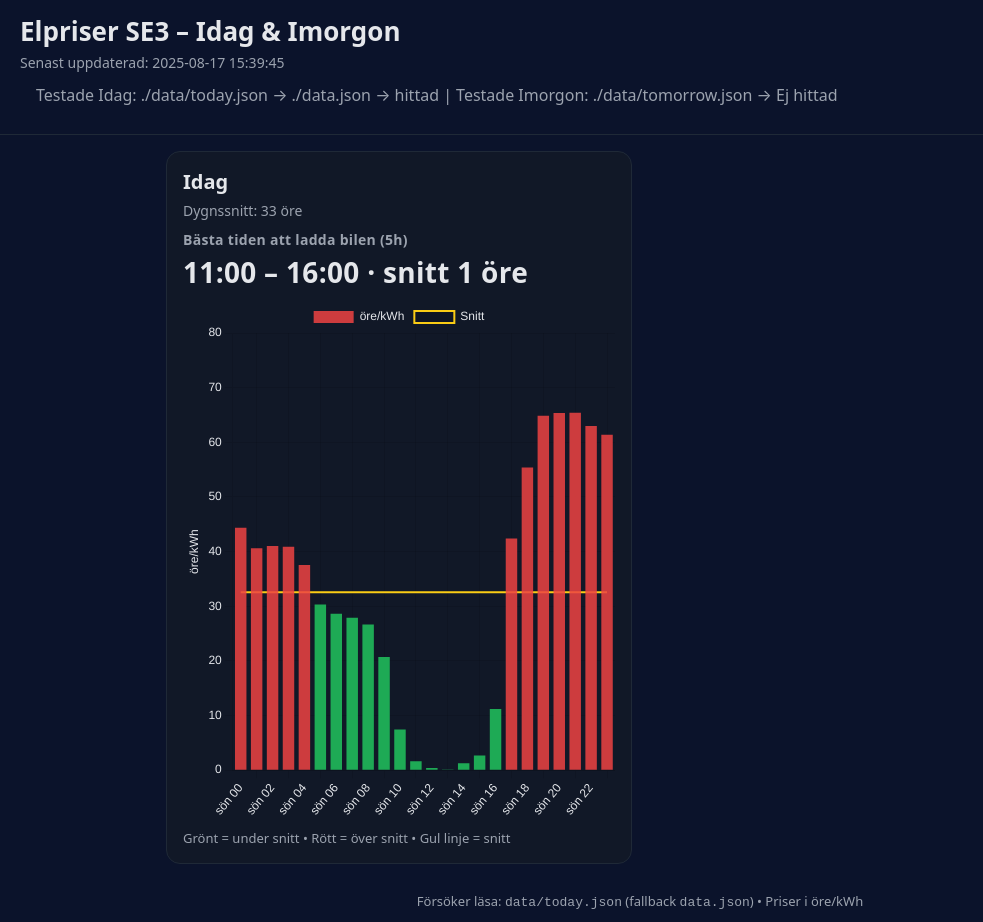
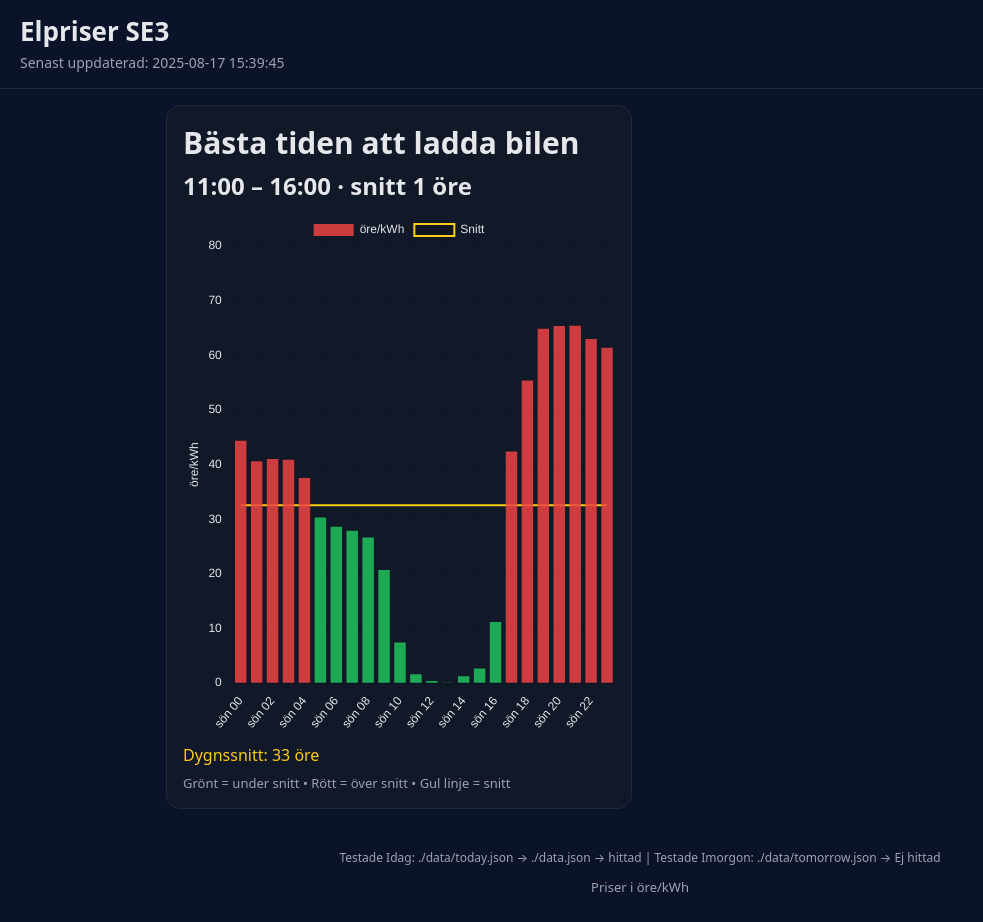
Before and after one commit to famnojo/familjens-elpris, a plain HTML site: page index.html in a window 1280 px wide. Shown: the whole page, without its empty margins (0-983 px from the left). Drawn offline with nearby package versions, Linux system fonts and the light colour scheme; no server answers.

Commit message:
Update index.html

```diff
--- a/index.html
+++ b/index.html
@@ -3,7 +3,7 @@
 <head>
   <meta charset="utf-8" />
   <meta name="viewport" content="width=device-width,initial-scale=1,viewport-fit=cover" />
-  <title>Familjens Elpris – SE3</title>
+  <title>Elpriser SE3</title>
   <script src="https://cdn.jsdelivr.net/npm/chart.js@4.4.1/dist/chart.umd.min.js"></script>
   <style>
     :root{
@@ -21,42 +21,41 @@
     .cards{ display:grid; gap:16px; grid-template-columns: 1fr; }
     @media(min-width:900px){ .cards{ grid-template-columns: 1fr 1fr; } }
     .card{ background:var(--card); border:1px solid #1f2937; border-radius:14px; padding:16px; }
-    h2{ margin:0 0 6px; font-size:20px; }
-    .meta{ color:var(--muted); font-size:14px; margin-bottom:10px; }
-    .best{ font-size: clamp(18px, 6vw, 28px); font-weight:800; letter-spacing:0.3px; margin:6px 0 10px; }
-    .best small{ font-weight:600; color:var(--muted); font-size: clamp(12px, 3.8vw, 14px); display:block; margin-bottom:4px; }
+    h2{ margin:0 0 10px; font-size:20px; }
+    .bestTitle{ font-size: clamp(20px, 7vw, 30px); font-weight:800; margin-bottom:6px; }
+    .best{ font-size: clamp(16px, 6vw, 24px); font-weight:700; margin:0 0 12px; }
     .chartwrap{ height: var(--wrapH); }
     @media (min-width:900px){ .chartwrap{ height: var(--wrapH-lg); } }
     .legend{ color:var(--muted); font-size:13px; margin-top:8px; }
+    .meanLabel{ color:var(--mean); font-size:16px; margin-top:10px; }
     .error{ background:#7f1d1d; color:#fee2e2; border:1px solid #b91c1c; border-radius:12px; padding:12px; margin:12px 0; font-size:14px; }
     footer{ text-align:center; color:var(--muted); padding:12px; font-size:13px; }
-    #status{ color:var(--muted); padding:12px 16px; }
+    #status{ color:var(--muted); padding:12px 16px; font-size:12px; }
   </style>
 </head>
 <body>
   <header>
-    <h1>Elpriser SE3 – Idag & Imorgon</h1>
+    <h1>Elpriser SE3</h1>
     <div class="sub" id="updated">Laddar…</div>
-    <div id="status">Försöker läsa datafiler…</div>
   </header>
 
   <main>
     <div class="cards">
       <!-- IDAG -->
       <section class="card" id="todayCard">
-        <h2>Idag</h2>
-        <div class="meta">Dygnssnitt: <span id="todayMean">–</span></div>
-        <div class="best"><small>Bästa tiden att ladda bilen (5h)</small><span id="todayBest">–</span></div>
+        <div class="bestTitle">Bästa tiden att ladda bilen</div>
+        <div class="best" id="todayBest">–</div>
         <div class="chartwrap"><canvas id="todayChart"></canvas></div>
+        <div class="meanLabel">Dygnssnitt: <span id="todayMean">–</span></div>
         <div class="legend">Grönt = under snitt • Rött = över snitt • Gul linje = snitt</div>
       </section>
 
       <!-- IMORGON -->
       <section class="card" id="tomorrowCard" style="display:none;">
-        <h2>Imorgon</h2>
-        <div class="meta">Dygnssnitt: <span id="tomorrowMean">–</span></div>
-        <div class="best"><small>Bästa tiden att ladda bilen (5h)</small><span id="tomorrowBest">–</span></div>
+        <div class="bestTitle">Bästa tiden att ladda bilen</div>
+        <div class="best" id="tomorrowBest">–</div>
         <div class="chartwrap"><canvas id="tomorrowChart"></canvas></div>
+        <div class="meanLabel">Dygnssnitt: <span id="tomorrowMean">–</span></div>
         <div class="legend">Grönt = under snitt • Rött = över snitt • Gul linje = snitt</div>
       </section>
     </div>
@@ -64,7 +63,10 @@
     <div id="errorBox" class="error" style="display:none;"></div>
   </main>
 
-  <footer>Försöker läsa: <code>data/today.json</code> (fallback <code>data.json</code>) • Priser i öre/kWh</footer>
+  <footer>
+    <div id="status">Försöker läsa datafiler…</div>
+    <div>Priser i öre/kWh</div>
+  </footer>
 
 <script>
 (function attachGlobalErrorTrap(){
@@ -94,17 +96,14 @@
     }
   }
 
-  // Prova idag: data/today.json -> data.json
   const triesToday = ['./data/today.json','./data.json'];
   let todayResp = null;
   for(const u of triesToday){ const r = await load(u); if(r.ok){ todayResp=r; break; } }
 
-  // Prova imorgon: data/tomorrow.json -> (valfri ersättning ur data.json om du senare vill)
   const triesTomorrow = ['./data/tomorrow.json'];
   let tomorrowResp = null;
   for(const u of triesTomorrow){ const r = await load(u); if(r.ok){ tomorrowResp=r; break; } }
 
-  // Statusrad
   const lines = [];
   lines.push('Testade Idag: ' + triesToday.join(' → ') + ' → ' + (todayResp ? 'hittad' : 'Ej hittad'));
   lines.push('Testade Imorgon: ' + triesTomorrow.join(' → ') + ' → ' + (tomorrowResp ? 'hittad' : 'Ej hittad'));
@@ -112,7 +111,6 @@
 
   function normalize(json){
     if(!json) return null;
-    // Rå lista (elprisetjustnu.se)
     if(Array.isArray(json)){
       const hours = json.map(it => it.time_start);
       const prices = json.map(it => Number(it.SEK_per_kWh) * 100);
@@ -120,7 +118,6 @@
       const generated_at = json[0]?.time_start ?? null;
       return { hours, prices, mean, generated_at };
     }
-    // Bearbetad (vår struktur)
     if(json.hours && json.prices_ore_per_kwh){
       const hours = json.hours;
       const prices = json.prices_ore_per_kwh.map(Number);
@@ -140,7 +137,7 @@
     }
     const start = new Date(hoursISO[bestStart]);
     const endStart = new Date(hoursISO[bestStart+4]);
-    const end = new Date(endStart.getTime() + 60*60*1000); // inkludera sista timmen
+    const end = new Date(endStart.getTime() + 60*60*1000);
     return { start, end, avg: bestAvg };
   }
 
@@ -166,12 +163,9 @@
       options: {
         responsive: true, maintainAspectRatio: false,
         scales: {
-          y: {
-            beginAtZero: true,
-            suggestedMax,
+          y: { beginAtZero: true, suggestedMax,
             title: { display:true, text:'öre/kWh', color:'#e5e7eb' },
-            ticks: { color:'#e5e7eb', precision:0 }
-          },
+            ticks: { color:'#e5e7eb', precision:0 } },
           x: { ticks: { color:'#e5e7eb' } }
         },
         plugins: { legend: { labels: { color:'#e5e7eb' } } }
@@ -179,7 +173,6 @@
     });
   }
 
-  // ----- IDAG -----
   const today = normalize(todayResp?.json || null);
   if(today && today.hours?.length && today.prices?.length){
     document.getElementById('updated').textContent =
@@ -191,10 +184,9 @@
     renderChart('todayChart', today.hours, today.prices, today.mean);
   } else {
     errorEl.style.display='block';
-    errorEl.textContent = 'Hittade ingen giltig data för IDAG. Säkerställ att antingen data/today.json (rå API-lista eller bearbetat) eller data.json (bearbetat) finns i repo.';
+    errorEl.textContent = 'Hittade ingen giltig data för IDAG.';
   }
 
-  // ----- IMORGON (om finns) -----
   const tomorrow = normalize(tomorrowResp?.json || null);
   if(tomorrow && tomorrow.hours?.length && tomorrow.prices?.length){
     document.getElementById('tomorrowCard').style.display = 'block';
```
